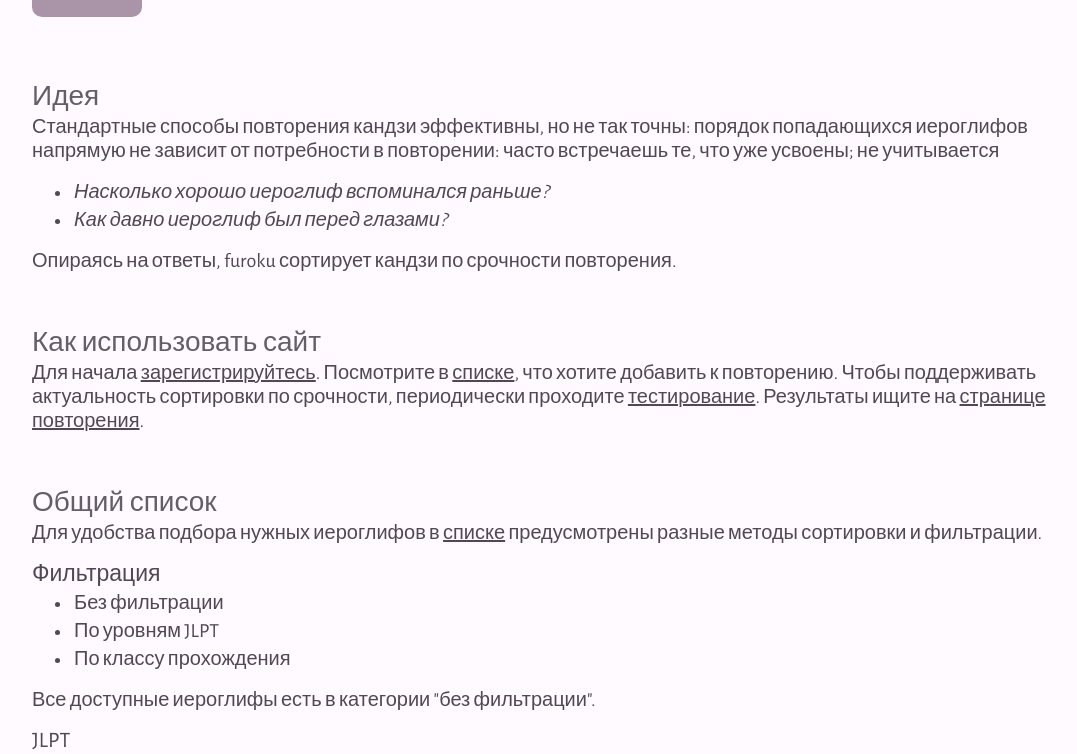
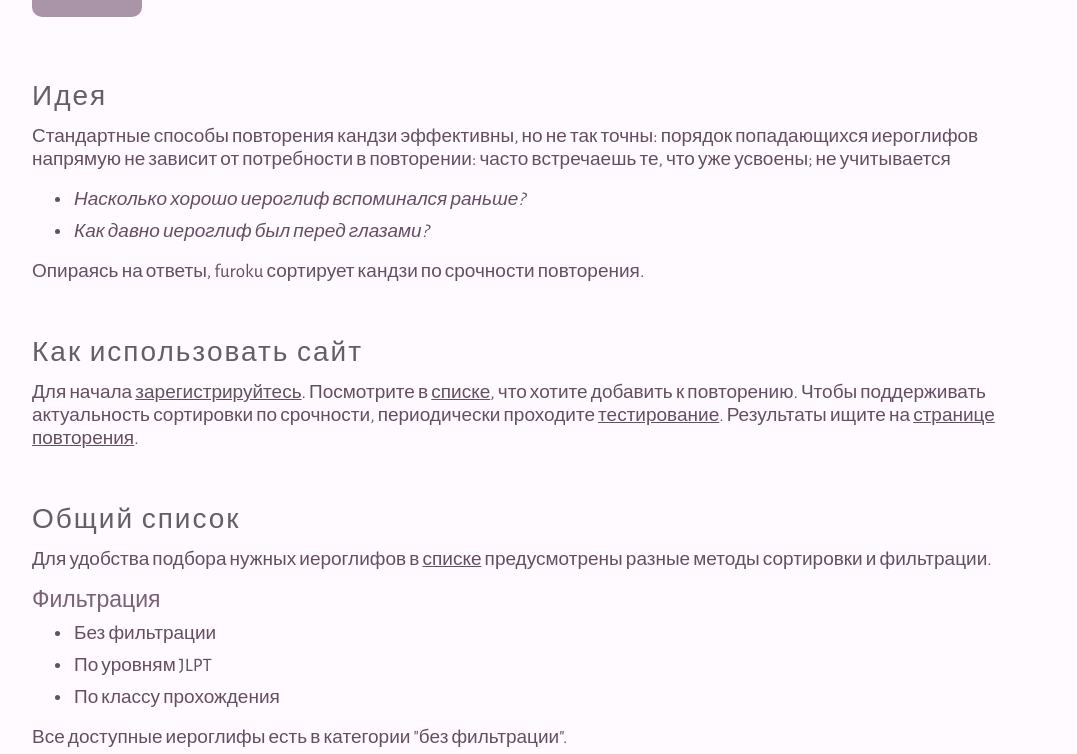
Before and after one commit to 18degrees/furoku, a Next.js app: page / in a window 1280 px wide. Shown: the part 373-1127 px from the top of the page, without its empty margins (96-1173 px from the left). Built offline with nearby package versions, Linux system fonts and the light colour scheme; no server answers; a web font is replaced by a local one.

Commit message:
refactor: optimize css by incrising global style file

```diff
--- a/app/globals.css
+++ b/app/globals.css
@@ -38,11 +38,48 @@ label, input, select, button {
   border: none
 }
 h1, h2, h3, h4 {
-  font-weight: 400;
+    color: #7B6178;
+}
+h1, h2, h3 {
+    font-weight: 400;
+}
+h4 {
+    font-weight: 500;
+    font-size: 19px;
+    margin-bottom: 5px;
 }
 h1 {
   font-size: 35px;
+  margin-bottom: 15px;
 }
 strong {
   font-weight: 500;
 }
+h2 {
+    font-size: 28px;
+    letter-spacing: 2px;
+    margin-bottom: 10px;
+}
+h3 {
+    font-size: 24px;
+    margin-bottom: 5px;
+}
+article, section {
+    margin-bottom: 50px;
+}
+
+p, ul, ol, summary, table {
+    color: #644E63;
+    font-size: 19px;
+    margin-bottom: 10px;
+}
+ul > li,
+ol > li {
+    margin-bottom: 5px;
+}
+
+@media screen and (max-width: 550px) {
+    h1 {
+        font-size: 32px;
+    }
+}
```
